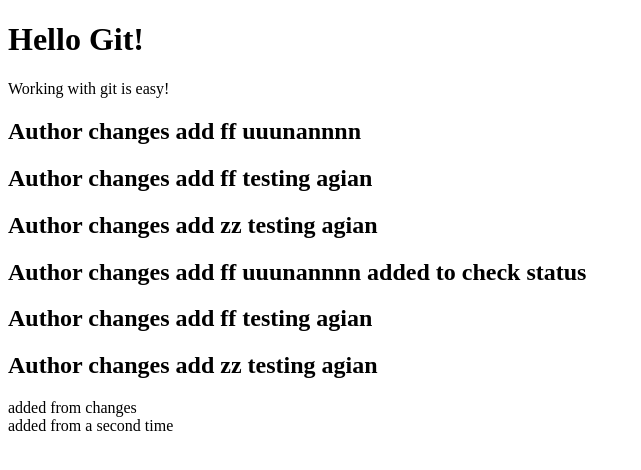
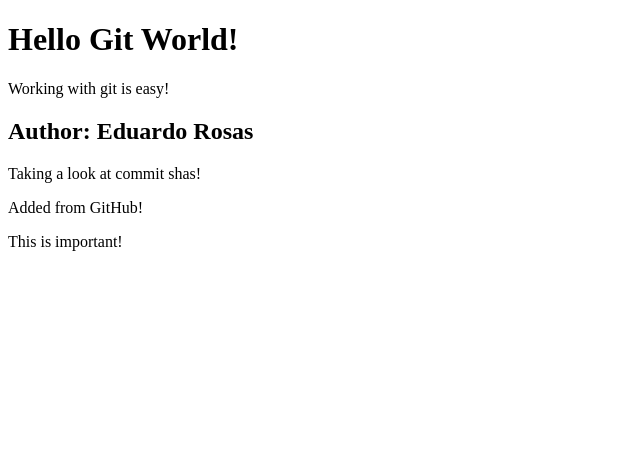
Before and after one commit to markponi/GitGithubMasterclass, a plain HTML site: page index.html in a window 1280 px wide. Shown: the whole page, without its empty margins (0-641 px from the left). Drawn offline with Linux system fonts and the light colour scheme.

Commit message:
catching up with instructor

```diff
--- a/index.html
+++ b/index.html
@@ -1,18 +1,26 @@
 <!DOCTYPE html>
 <html>
-<h1>Hello Git!</h1>
+<body>
+<h1>Hello Git World!</h1>
+
 <div>
     <p>Working with git is easy!</p>
 </div>
 
+<h2>Author: Eduardo Rosas</h2>
 
-<h2>Author changes add ff uuunannnn</h2>
-<h2>Author changes add ff testing agian</h2>
-<h2>Author changes add zz testing agian</h2>
-<h2>Author changes add  ff uuunannnn added to check status</h2>
-<h2>Author changes add  ff testing agian</h2>
-<h2>Author changes add  zz testing agian</h2>
+<div>
+    <p>Taking a look at commit shas!</p>
+</div>
 
-<div>added from changes</div>
-<div>added from a second time</div>
+<div>
+    <p>Added from GitHub!</p>
+</div>
+
+<div>
+    <p>This is important!</p>
+</div>
+
+<!--Some comments-->
+</body>
 </html>
```
